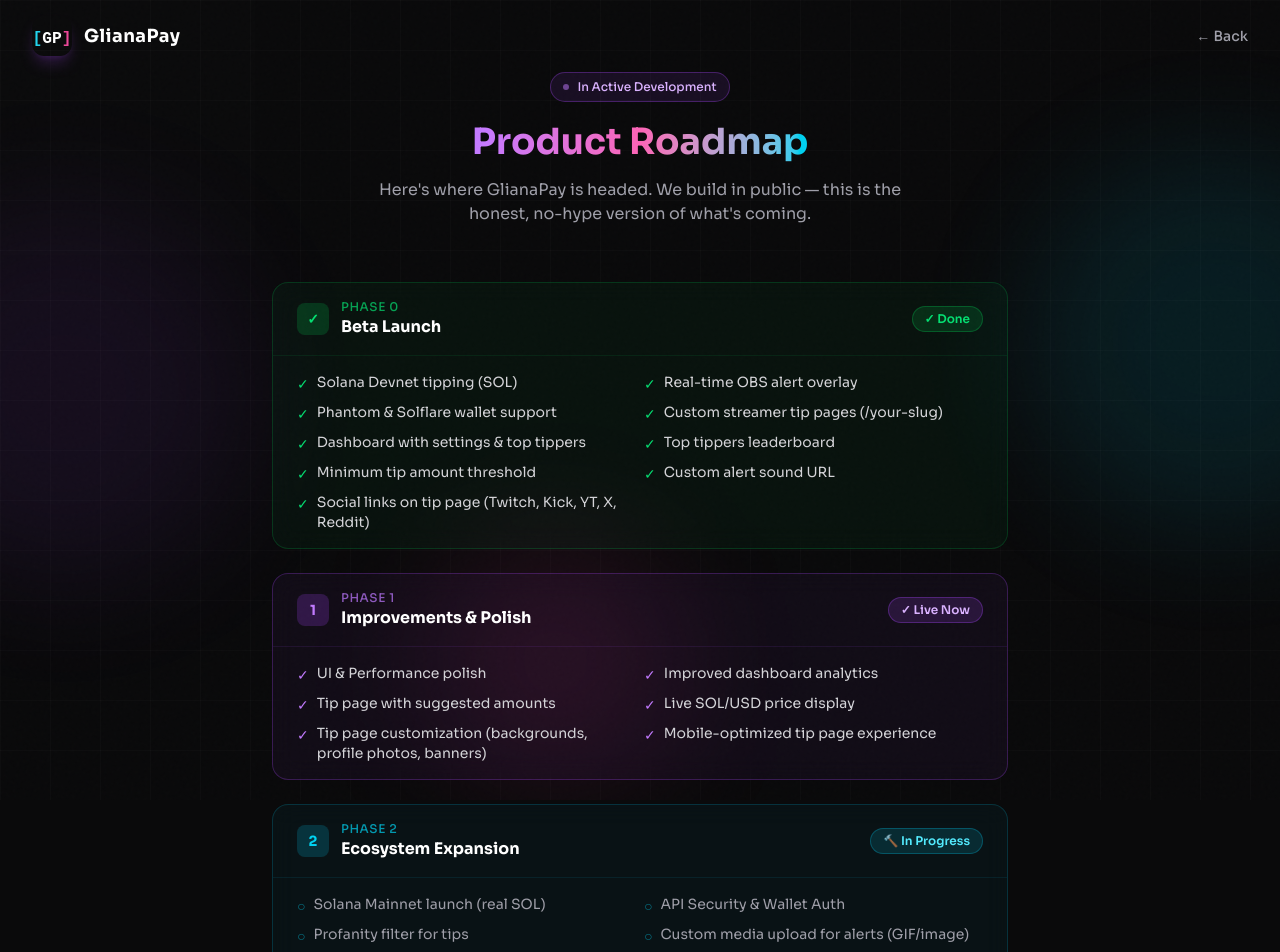
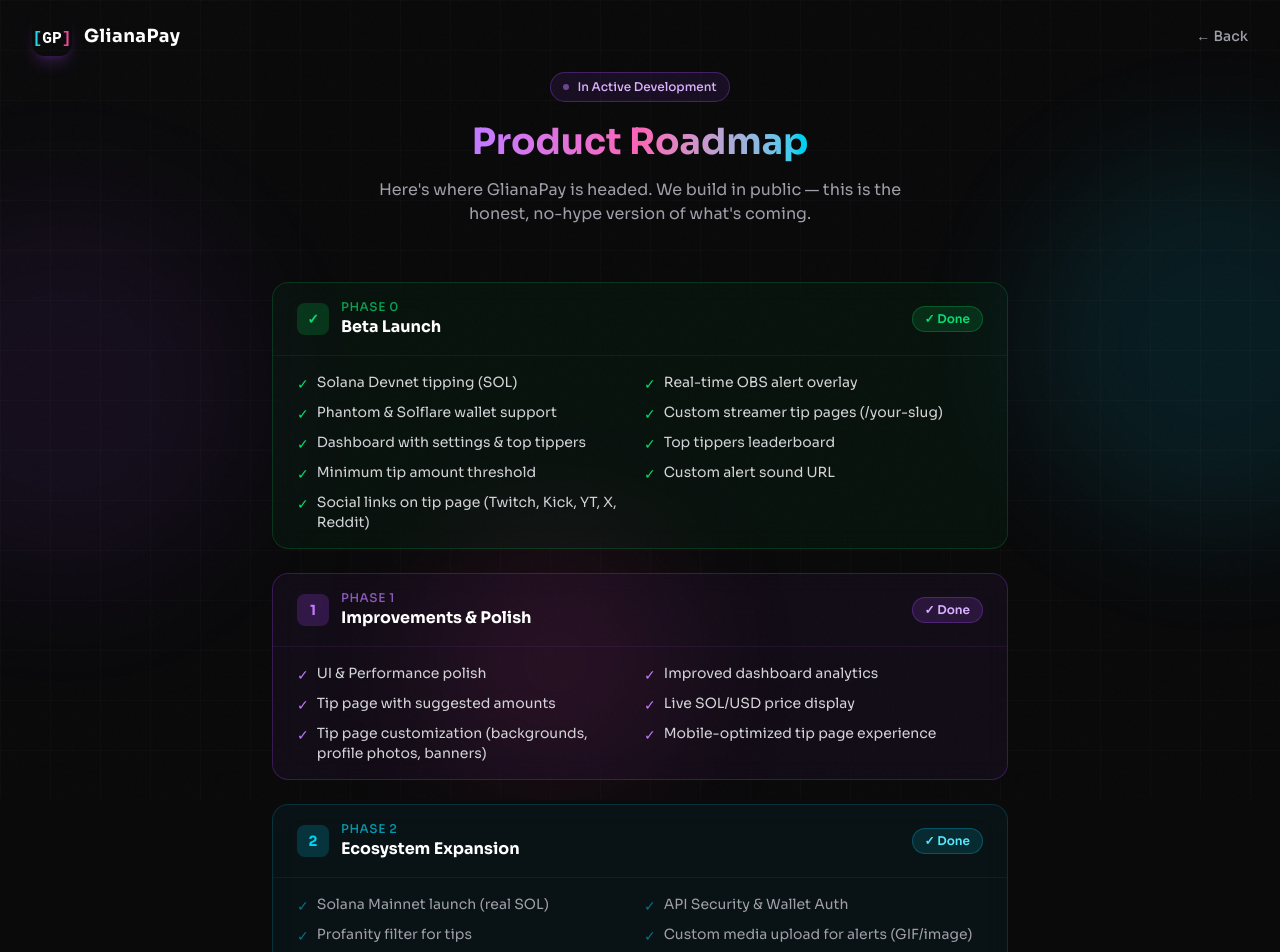
Before and after one commit to Gliana-Labs/gliana-pay-web, a SvelteKit app: page /roadmap in a window 1280 px wide. Shown: the top 952 px of the page. Built offline with nearby package versions, Linux system fonts and the light colour scheme.

Commit message:
feat(roadmap): mark Phase 1 and Phase 2 as Done

```diff
--- a/src/routes/roadmap/+page.svelte
+++ b/src/routes/roadmap/+page.svelte
@@ -174,7 +174,7 @@
                         <span
                             class="px-3 py-1 bg-purple-500/15 border border-purple-500/30 rounded-full text-xs font-semibold text-purple-300"
                         >
-                            ✓ Live Now
+                            ✓ Done
                         </span>
                     </div>
                     <div class="px-6 py-4">
@@ -223,7 +223,7 @@
                         <span
                             class="px-3 py-1 bg-cyan-500/15 border border-cyan-500/30 rounded-full text-xs font-semibold text-cyan-300"
                         >
-                            🔨 In Progress
+                            ✓ Done
                         </span>
                     </div>
                     <div class="px-6 py-4">
@@ -234,7 +234,7 @@
                                 >
                                     <span
                                         class="text-cyan-400/50 mt-0.5 flex-shrink-0"
-                                        >○</span
+                                        >✓</span
                                     >
                                     {item}
                                 </div>
```
